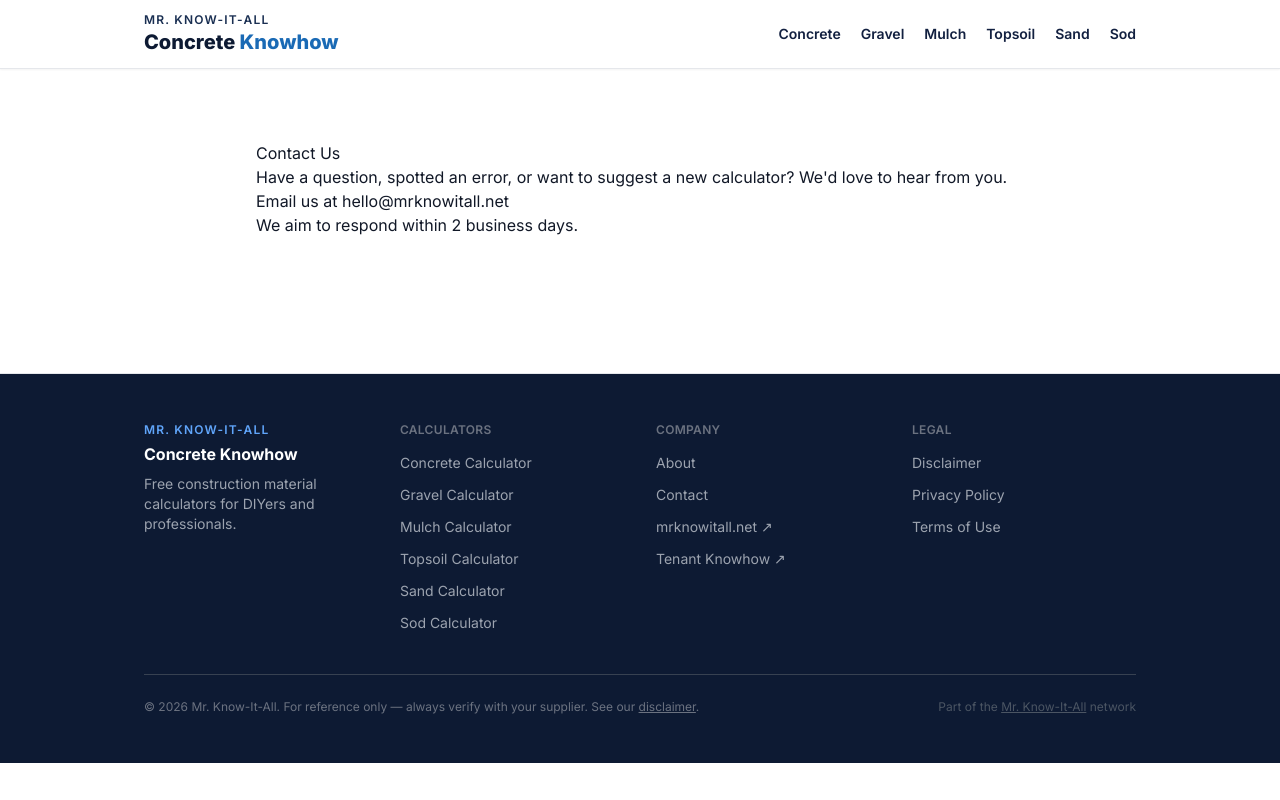
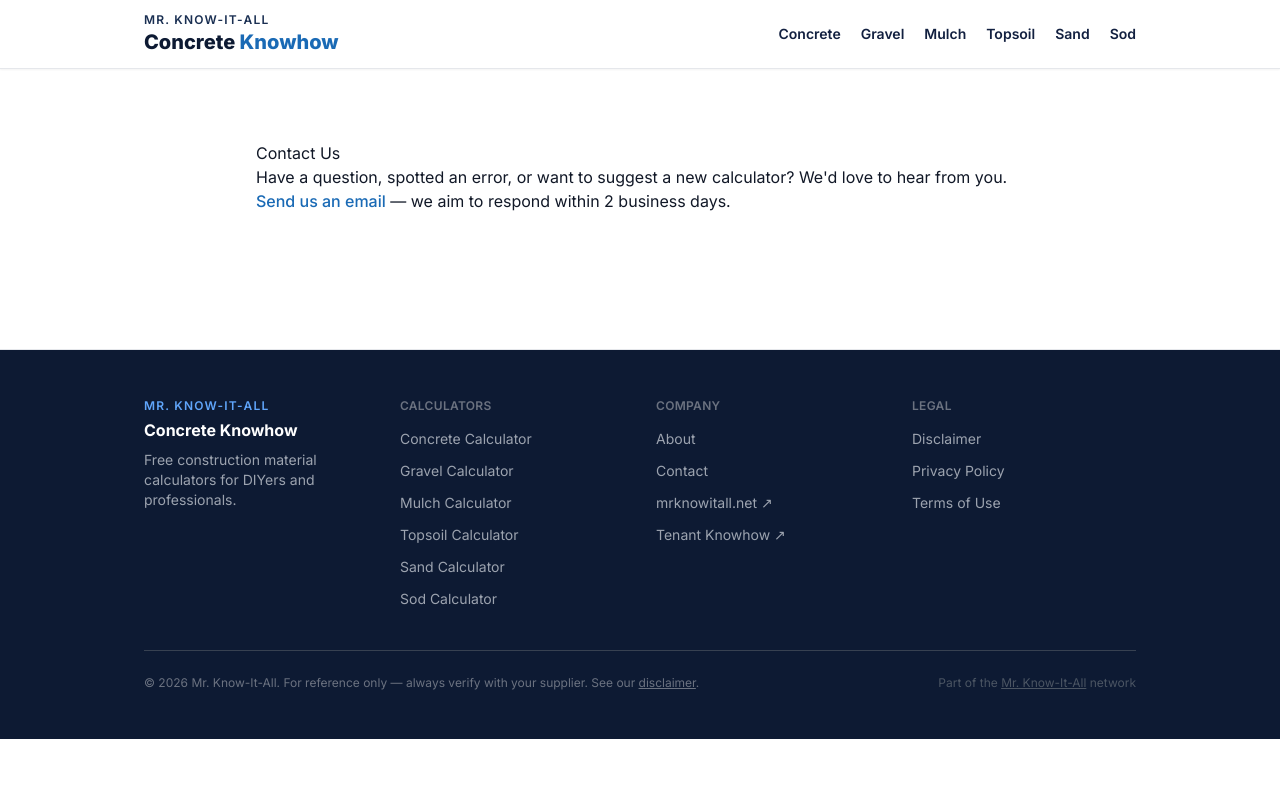
Before and after one commit to buzzcrank/concrete-knowhow, a Next.js app: page /contact in a window 1280 px wide. Built offline with nearby package versions, Linux system fonts and the light colour scheme; no server answers.

Commit message:
hide contact email from scrapers via client-side assembly

```diff
--- /dev/null
+++ b/src/app/contact/EmailLink.tsx
@@ -0,0 +1,17 @@
+'use client'
+import { useState, useEffect } from 'react'
+
+export default function EmailLink({ label }: { label: string }) {
+  const [href, setHref] = useState<string | null>(null)
+
+  useEffect(() => {
+    setHref('mailto:' + ['hello', 'mrknowitall.net'].join('@'))
+  }, [])
+
+  if (!href) return <span>{label}</span>
+  return (
+    <a href={href} className="text-brand-600 hover:underline font-medium">
+      {label}
+    </a>
+  )
+}
--- a/src/app/contact/page.tsx
+++ b/src/app/contact/page.tsx
@@ -1,4 +1,5 @@
 import type { Metadata } from 'next'
+import EmailLink from './EmailLink'
 
 export const metadata: Metadata = {
   title: 'Contact',
@@ -15,10 +16,8 @@ export default function ContactPage() {
         hear from you.
       </p>
       <p>
-        Email us at{' '}
-        <a href="mailto:hello@mrknowitall.net">hello@mrknowitall.net</a>
+        <EmailLink label="Send us an email" /> — we aim to respond within 2 business days.
       </p>
-      <p>We aim to respond within 2 business days.</p>
     </article>
   )
 }
```
